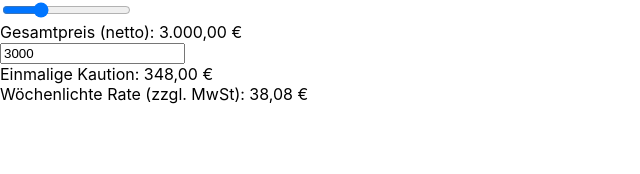
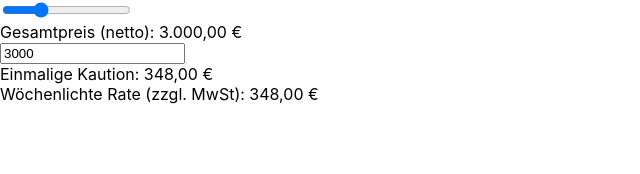
Before and after one commit to jlntrt/react-rate-calculator, a React (Create React App) app: page /calculator in a window 1280 px wide. Shown: the top 174 px of the page, without its empty margins (0-640 px from the left). Built offline with nearby package versions, Linux system fonts and the light colour scheme.

Commit message:
Refactor clasc component to function component

```diff
--- a/src/App.js
+++ b/src/App.js
@@ -1,63 +1,45 @@
-import React from 'react';
+import React, { useState } from 'react';
 import './App.css';
 import Slider from "./Slider"
 import TotalInput from "./TotalInput"
 import PriceRow from "./PriceRow"
 
-class App extends React.Component {
-  constructor(props) {
-    super(props)
-    this.state = {
-      total: 3000,
-      multiplicator: 0.66,
-      vatrate: 0.16
-    }
-    this.handleChange = this.handleChange.bind(this)
-    this.calculateDeposit = this.calculateDeposit.bind(this)
-    this.calculateRate = this.calculateRate.bind(this)
-    this.roundValue = this.roundValue.bind(this)
+function App() {
+  const [total, setTotal] = useState(3000)
+  const [multiplicator, setMultiplicator] = useState(0.66)
+  const [vatrate, setVatrate] = useState(0.16)
+  const [deposit, setDeposit] = useState(calculateDeposit(total))
+  const [weeklyRate, setWeeklyRate] = useState(calculateDeposit(total))
+
+  function calculateDeposit(total) {
+    return roundValue(total * (vatrate + 1) * 0.1)
   }
 
-  componentDidMount() {
-    this.setState({
-      deposit: this.calculateDeposit(this.state.total),
-      rate: this.calculateRate(this.state.total)
-    })
+  function calculateRate(total) {
+    return roundValue(total * multiplicator / 52)
   }
 
-  calculateDeposit(total) {
-    return this.roundValue(total * (this.state.vatrate + 1) * 0.1)
-  }
-
-  calculateRate(total) {
-    return this.roundValue(total * this.state.multiplicator / 52)
-  }
-
-  roundValue(value) {
+  function roundValue(value) {
     return value.toFixed(2)
   }
 
-  handleChange(event) {
+  function handleChange(event) {
     const { value } = event.target
 
-    this.setState({
-      total: value,
-      deposit: this.calculateDeposit(value),
-      rate: this.calculateRate(value)
-    })
+    setTotal(value)
+    setDeposit(calculateDeposit(value))
+    setWeeklyRate(calculateRate(value))
   }
 
-  render() {
-    return (
-      <>
-        <Slider min={300} max={9999} value={this.state.total} step={1} onSliderChange={this.handleChange} />
-        <PriceRow label="Gesamtpreis (netto)" value={this.state.total} />
-        <TotalInput value={this.state.total} onInputChange={this.handleChange} />
-        <PriceRow label="Einmalige Kaution" value={this.state.deposit} />
-        <PriceRow label="Wöchenlichte Rate (zzgl. MwSt)" value={this.state.rate} />
-      </>
-    );
-  }
+  return (
+    <>
+      <Slider min={300} max={9999} value={total} step={1} onSliderChange={handleChange} />
+      <PriceRow label="Gesamtpreis (netto)" value={total} />
+      <TotalInput value={total} onInputChange={handleChange} />
+      <PriceRow label="Einmalige Kaution" value={deposit} />
+      <PriceRow label="Wöchenlichte Rate (zzgl. MwSt)" value={weeklyRate} />
+    </>
+  )
 }
 
 export default App;
```
